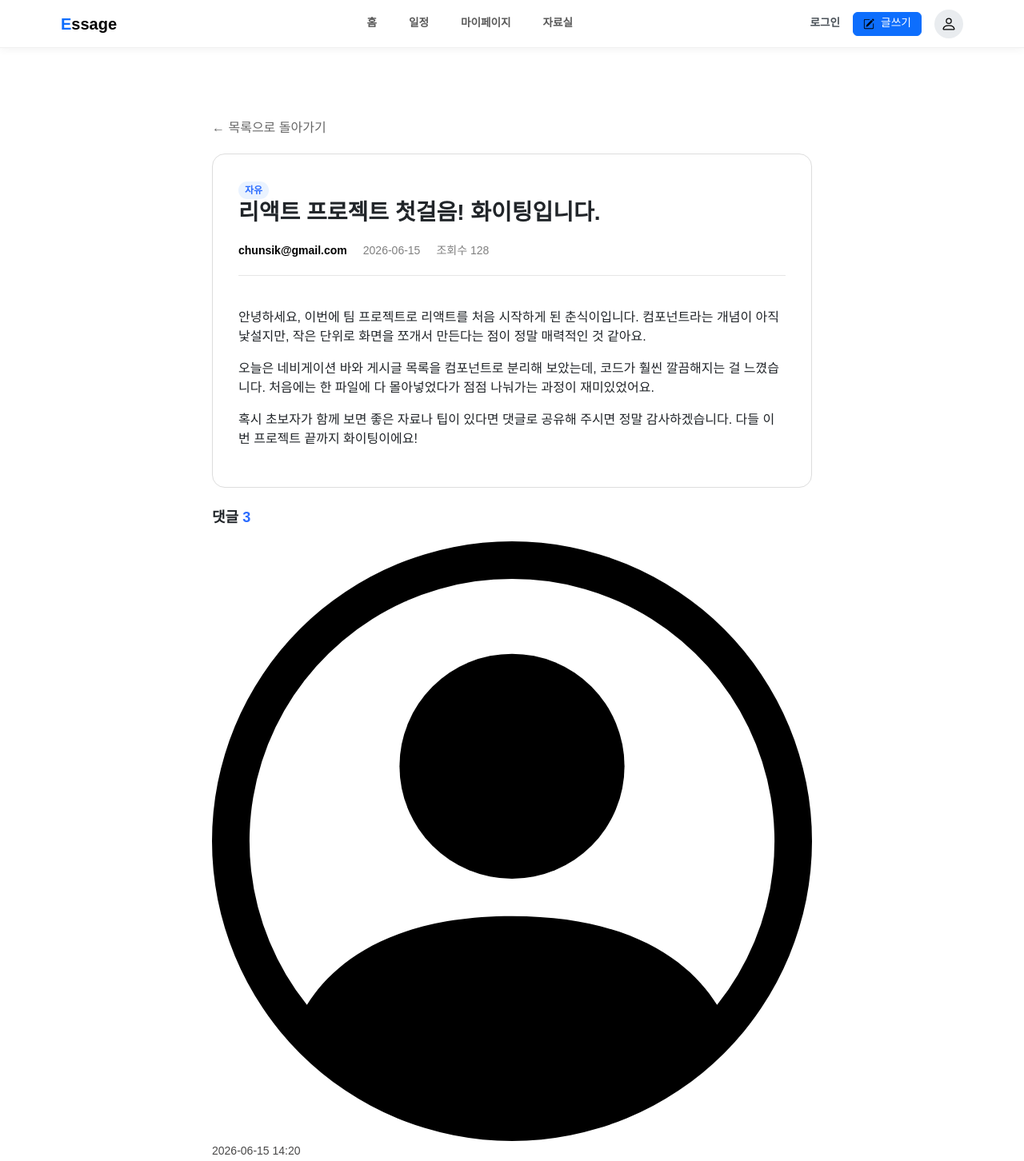
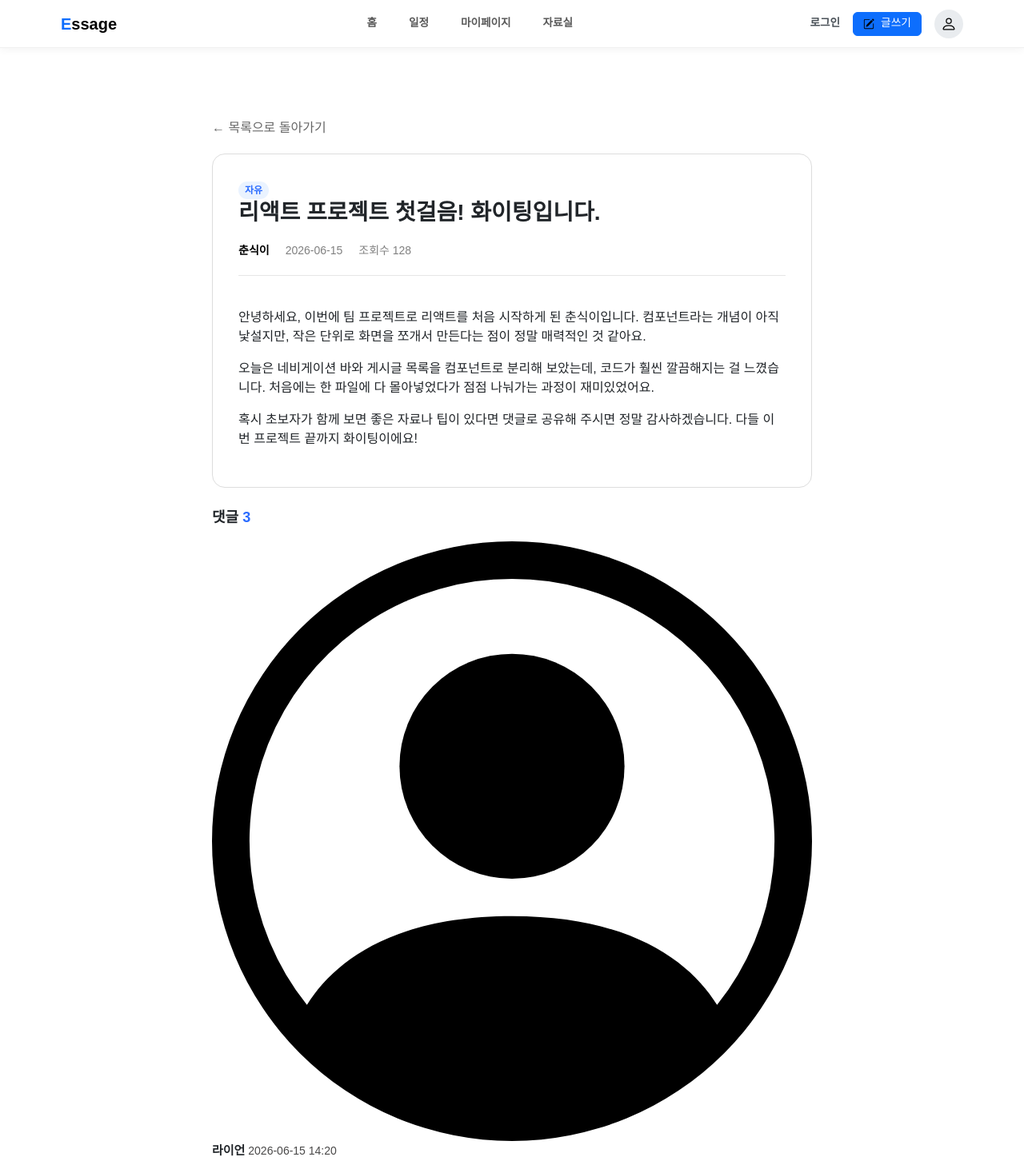
Before and after one commit to jws909/Essage, a React (Vite) app: page /detail/1 in a window 1280 px wide. Shown: the top 1452 px of the page at 80% size. Built offline with nearby package versions, Linux system fonts and the light colour scheme.

Commit message:
상세 페이지 작성자 데이터 이메일로 변경 후처리

```diff
--- a/src/pages/PostDetailPage.jsx
+++ b/src/pages/PostDetailPage.jsx
@@ -15,7 +15,8 @@ function PostDetailPage() {
     const addComment = useCommentStore((s) => s.addComment);
     const lastCommentId = useCommentStore((s) => s.lastId);
 
-    const user = useAccountStore((s)=> s.user);
+    const user = useAccountStore((s) => s.user);
+    const getName = useAccountStore((s) => s.getName);
 
     const navigate = useNavigate();
 
@@ -36,7 +37,7 @@ function PostDetailPage() {
             return;
         }
 
-        if(!user) {
+        if (!user) {
             alert("로그인 후 댓글을 작성할 수 있습니다.");
             return;
         }
@@ -44,7 +45,7 @@ function PostDetailPage() {
         const newComment = {
             postId: Number(id),
             id: lastCommentId + 1,
-            nickname: user?.name || "나",
+            author: user?.email || "나",
             timestamp: new Date().toLocaleString(),
             text: commentInput
         };
@@ -66,7 +67,7 @@ function PostDetailPage() {
                 <h3><strong>{post.title}</strong></h3>
 
                 <div className="post-info">
-                    <strong style={{ color: 'black' }}>{post.author}</strong>
+                    <strong style={{ color: 'black' }}>{getName(post.author)}</strong>
                     <span>{post.date}</span>
                     <span>조회수 {post.views}</span>
                 </div>
@@ -99,7 +100,7 @@ function PostDetailPage() {
                             <div className="comment-header">
                                 <PersonCircle className="profile-icon" />
 
-                                <strong style={{ fontSize: '15px' }}> {comment.nickname}</strong>
+                                <strong style={{ fontSize: '15px' }}> {getName(comment.author)}</strong>
 
                                 <span style={{ fontSize: '14px', color: '#4a4949' }}> {comment.timestamp}</span>
                             </div>
```
